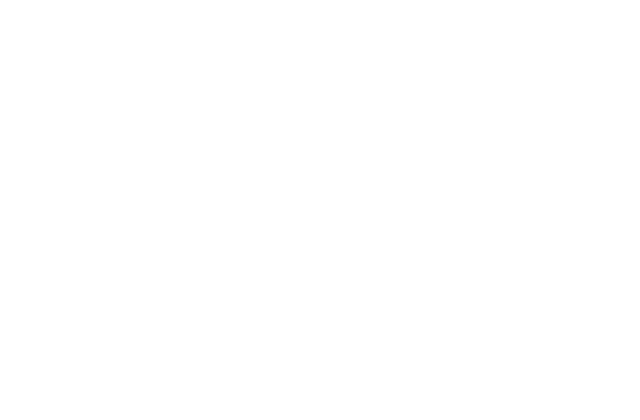
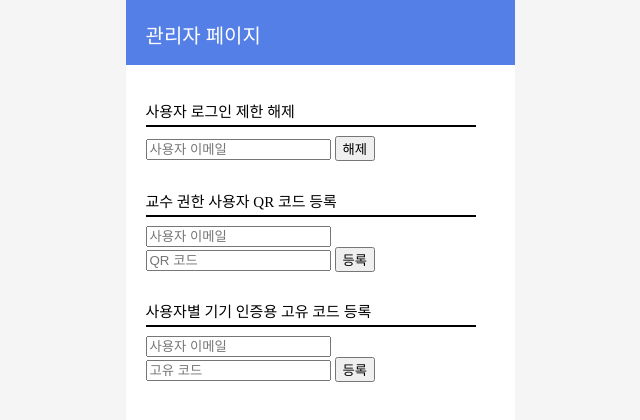
Before and after one commit to Jun-sim-lee/Graduation-Project, a Vue app in the folder frontend/: page /adminDB in a window 1280 px wide. Before the commit this address had no page. Shown: the top 420 px of the page, without its empty margins (320-960 px from the left). Built offline with nearby package versions, Linux system fonts and the light colour scheme.

Commit message:
feat: 관리자 페이지에 기능 추가
- 관리자 페이지에서 유저 로그인 기능 제한 시 해제 가능
- 관리자 페이지에서 사용자에게 기기 인증을 위한 고유 코드 부여
- 관리자 페이지에서 교수 권한을 가진 사용자에게 QR 코드 부여

```diff
--- a/frontend/src/router/index.js
+++ b/frontend/src/router/index.js
@@ -15,6 +15,8 @@
 import AdminAskView from '../views/AdminAskView.vue'
 import AdminResourceView from '../views/AdminResourceView'
 import DestinationView from '../views/DestinationListView'
+import AdminDBView from '../views/AdminDBView'
+import AdminMainView from '../views/AdminMainView'
 
 const routes = [
     { path: '/', component: InitView },
@@ -32,7 +34,9 @@
     { path: '/option', component: OptionView },
     { path: '/adminUser', component: AdminUserView },
     { path: '/adminAsk', component: AdminAskView },
-    { path: '/adminResource', component: AdminResourceView }
+    { path: '/adminResource', component: AdminResourceView },
+    { path: '/adminDB', component: AdminDBView },
+    { path: '/adminMain', component: AdminMainView }
 ]
 
 const router = createRouter({
--- a/frontend/src/style/wmistyle.css
+++ b/frontend/src/style/wmistyle.css
@@ -261,6 +261,13 @@
 }
 
 /* 관리자 페이지 */
+.admin_main_button{
+    position: absolute;
+    width: 300px;
+    height: 100px;
+    left: 45px;
+}
+
 .admin_button{
     background-color: transparent;
     border: none;
--- /dev/null
+++ b/frontend/src/views/AdminDBView.vue
@@ -0,0 +1,57 @@
+<template>
+    <div class = "screen">
+        <div style="width: 389px; height: 65px; background-color: #537FE7;">
+            <p style="color: white; padding-left: 20px; font-size: 20px"> 관리자 페이지 </p>
+        </div>
+        <div style="width: 389px; height: 660px; background-color: white; position: relative">
+            <div style=" width: 330px; height: 40px; border-bottom: 2px solid black;
+                         position: absolute; top: 20px; left: 20px;">
+                <p class = "admin_button">사용자 로그인 제한 해제</p>
+                <input type="text" placeholder="사용자 이메일" v-model="email"> <button @click="unlock">해제</button>
+            </div>
+            <div style=" width: 330px; height: 40px; border-bottom: 2px solid black; margin: auto;
+                         position: absolute; top: 110px; left: 20px">
+                <p class = "admin_button">교수 권한 사용자 QR 코드 등록</p>
+                <input type="text" placeholder="사용자 이메일" v-model="profDto.email"><br>
+                <input type="text" placeholder="QR 코드" v-model="profDto.qrCode"> <button @click="registQR">등록</button>
+            </div>
+            <div style=" width: 330px; height: 40px; border-bottom: 2px solid black; margin: auto;
+                         position: absolute; top: 220px; left: 20px">
+                <p class = "admin_button">사용자별 기기 인증용 고유 코드 등록</p>
+                <input type="text" placeholder="사용자 이메일" v-model="uniqueDto.email"><br>
+                <input type="text" placeholder="고유 코드" v-model="uniqueDto.uniqueCode"> <button @click="registUniqueCode">등록</button>
+            </div>
+        </div>
+    </div>
+</template>
+
+<script setup>
+import {ref} from 'vue'
+
+const email = ref()
+const profDto = ref({
+    email: "",
+    qrCode: ""
+})
+const uniqueDto = ref({
+    email: "",
+    uniqueCode: ""
+})
+
+function unlock(){
+    // axios.post(requestUrl + "unlock", email.value)
+}
+
+function registQR(){
+    // axios.post(requestUrl + "registQR", profDto.value)
+}
+
+function registUniqueCode(){
+    // axios.post(requestUrl + "registUniqueCode", uniqueDto.value)
+}
+
+</script>
+
+<style>
+@import "../style/wmistyle.css";
+</style>
--- /dev/null
+++ b/frontend/src/views/AdminMainView.vue
@@ -0,0 +1,28 @@
+<template>
+    <div class = "screen">
+        <div style="width: 389px; height: 65px; background-color: #537FE7;">
+            <p style="color: white; padding-left: 20px; font-size: 20px"> 관리자 페이지 </p>
+        </div>
+        <div style="width: 389px; height: 660px; background-color: white; position: relative;">
+            <button class="admin_main_button" style = "top: 180px;" @click="moveToAsk"> 리소스 권한 설정 및 요청 목록 </button>
+            <button class="admin_main_button" style = "top: 300px;" @click="moveToDB"> 사용자 DB 제어판 </button>
+        </div>
+    </div>
+</template>
+
+<script setup>
+import { router } from '@/router';
+
+function moveToAsk(){
+    router.push('adminUser')
+}
+
+function moveToDB(){
+    router.push('adminDB')
+}
+
+</script>
+
+<style>
+@import "../style/wmistyle.css";
+</style>
```
